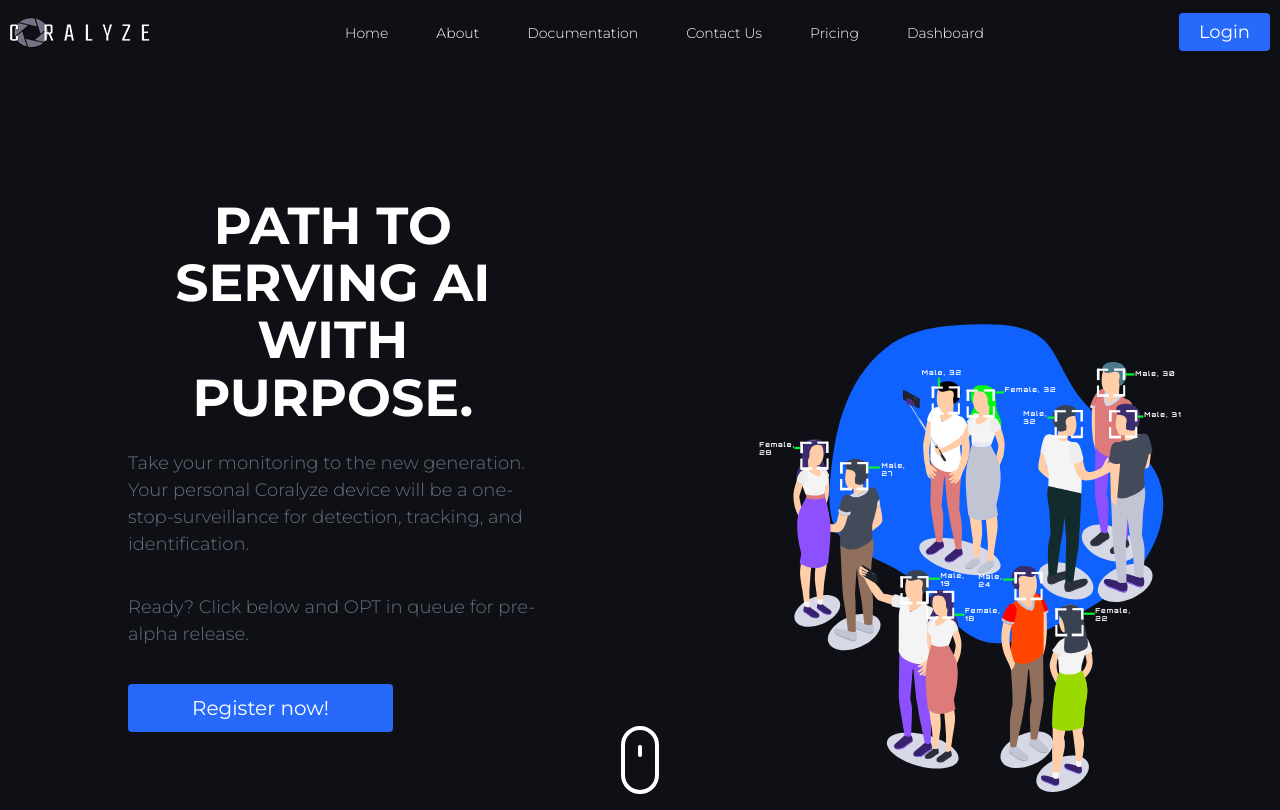
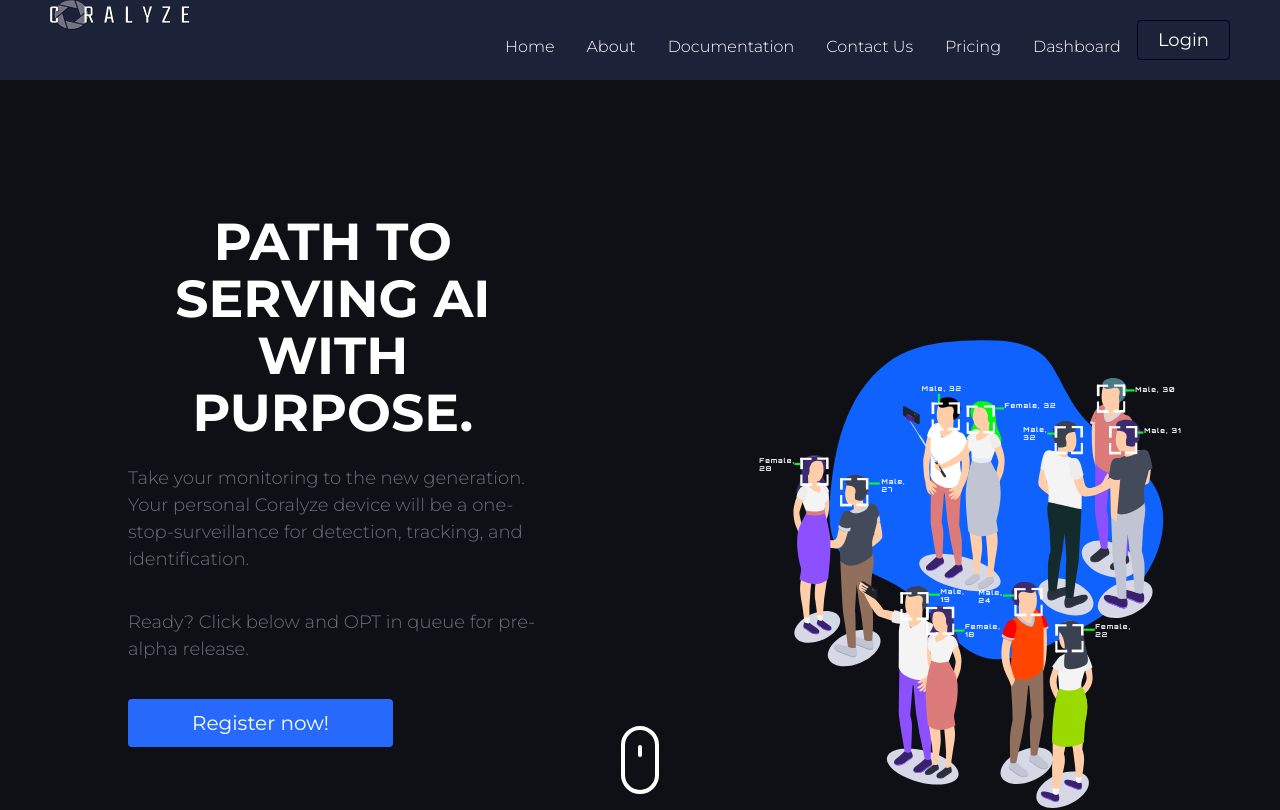
Before and after one commit to Chauster/Coralyze-Frontend, a React (Create React App) app: page / in a window 1280 px wide. Shown: the top 810 px of the page. Built offline with nearby package versions, Linux system fonts and the light colour scheme.

Commit message:
navbar change and form updates
updated the structure of the navbar, split into css and js files (eliminating embedded css), working hamburger menu

```diff
--- a/src/components/Login/loginFormSection.css
+++ b/src/components/Login/loginFormSection.css
@@ -3,12 +3,13 @@
   justify-content: center;
   display: flex;
   padding: 5%;
+  width: auto;
 }
 
 .form {
   display: flex;
   flex-direction: column;
-  width: 85%;
+  width: 65%;
   justify-content: center;
   align-items: center;
 }
@@ -17,13 +18,13 @@
   font-size: 2rem;
   text-transform: uppercase;
   text-align: start;
-  width: 80%;
+  /* width: 80%; */
   margin-bottom: 1rem;
 }
 
 .form__inputs {
   margin-bottom: 0.5rem;
-  width: 80%;
+  /* width: 80%; */
   padding: 2px;
 }
 
@@ -44,7 +45,7 @@
   outline: none;
   border-radius: 2px;
   height: 40px;
-  width: 100%;
+  /* width: 100%; */
   border: none;
 }
 
@@ -54,9 +55,18 @@
 }
 
 .form__btn {
-  width: 80%;
+  /* width: 80%; */
   height: 50px;
   margin-top: 10px;
+}
+
+.form__register {
+  margin-top: 10px;
+  /* margin-bottom: 10px; */
+  padding-top: 10px;
+  font-size: 1rem;
+  justify-content: center;
+  text-align: center;
 }
 
 /* .form__inputs i {
--- a/src/components/Login/loginFormSection.js
+++ b/src/components/Login/loginFormSection.js
@@ -1,4 +1,5 @@
 import React from 'react';
+import { Link } from 'react-router-dom';
 import { Button } from '../Button';
 import './loginFormSection.css';
 
@@ -35,8 +36,16 @@
           </div>
           <div className="form__btn">
             <Button buttonSize="btn--wide" buttonColor="blue" type="submit">
-              Submit
+              Login
             </Button>
+          </div>
+          <div className="form__register">
+            <p>No account? Don't worry.</p>
+            <Link to="/register">
+              <Button buttonSize="btn--small" buttonColor="blue">
+                Create a new account here.
+              </Button>
+            </Link>
           </div>
         </form>
       </div>
--- /dev/null
+++ b/src/components/Navbar.css
@@ -0,0 +1,165 @@
+.navbar__container {
+  background: #1c2237;
+  height: 80px;
+  display: flex;
+  justify-content: center;
+  align-items: center;
+  font-size: 1rem;
+  position: sticky;
+  top: 0;
+  z-index: 999;
+}
+
+.navbar__wrapper {
+  display: flex;
+  justify-content: space-between;
+  height: 80px;
+}
+
+.wrapper {
+  z-index: 1;
+  width: 100%;
+  max-width: 1300px;
+  margin-right: auto;
+  margin-left: auto;
+  padding-right: 50px;
+  padding-left: 50px;
+}
+
+.logo {
+  justify-self: start;
+  cursor: pointer;
+  text-decoration: none;
+  font-size: 2rem;
+  display: flex;
+  align-items: center;
+}
+
+.nav__menu {
+  display: flex;
+  align-items: center;
+  justify-content: center;
+  list-style: none;
+  text-align: center;
+  justify-content: end;
+}
+
+.nav__item {
+  height: 80px;
+  border-bottom: 2px solid transparent;
+}
+
+.nav__item:hover {
+  border-bottom: 2px solid #3e74ff;
+}
+
+.nav__links {
+  color: #fff;
+  display: flex;
+  align-items: center;
+  text-decoration: none;
+  padding: 0.5rem 1rem;
+  height: 100%;
+}
+
+.fa-bars {
+  color: #fff;
+}
+
+.menu__icon {
+  display: none;
+}
+
+/* .btn__container {
+  display: flex;
+  align-items: center;
+  justify-content: space-between;
+} */
+
+/* @media screen and (max-width: 768px) {
+  .navbar__container {
+    display: block;
+    position: absolute;
+    top: 10px;
+    right: 10px;
+    font-size: 1.8rem;
+    cursor: pointer;
+  }
+} */
+
+@media screen and (max-width: 960px) {
+  .NavbarItems {
+    position: relative;
+  }
+
+  .nav__menu {
+    display: flex;
+    flex-direction: column;
+    width: 100%;
+    height: 90vh;
+    position: absolute;
+    top: 80px;
+    left: -100%;
+    opacity: 1;
+    transition: all 0.5s ease;
+  }
+
+  .nav__menu.active {
+    background: #1c2237;
+    left: 0;
+    opacity: 1;
+    transition: all 0.6s ease;
+    z-index: 1;
+  }
+
+  .nav__links {
+    text-align: center;
+    padding: 2rem;
+    width: 100%;
+    display: table;
+  }
+
+  .nav__links:hover {
+    color: #3e74ff;
+    transform: scale(1.2);
+    transition: all 0.3s ease;
+  }
+
+  .nav__item:hover {
+    border: none;
+  }
+
+  .nav__item {
+    width: 100%;
+  }
+
+  .logo {
+    position: absolute;
+    top: 0;
+    left: 0;
+    transform: translate(25%, 50%);
+  }
+
+  .menu__icon {
+    display: block;
+    position: absolute;
+    top: 0;
+    right: 0;
+    transform: translate(-100%, 60%);
+    font-size: 1.8rem;
+    cursor: pointer;
+  }
+
+  .fa-times {
+    color: #fff;
+    font-size: 2rem;
+  }
+
+  .nav__btn {
+    display: flex;
+    justify-content: center;
+    align-items: center;
+    width: 100%;
+    height: 120px;
+  }
+}
--- a/src/components/Navbar.js
+++ b/src/components/Navbar.js
@@ -1,112 +1,117 @@
-import React from 'react';
+import React, { useState, useEffect } from 'react';
+import { Link } from 'react-router-dom';
 import logo from '../images/logo-2.png';
-import styles from 'styled-components';
-import { Link } from 'react-router-dom';
-import { FaBars } from 'react-icons/fa';
+import { FaBars, FaTimes } from 'react-icons/fa';
 import { Button } from './Button';
+import './Navbar.css';
+import { IconContext } from 'react-icons/lib';
 
-const NavbarContainer = styles.div`
-margin: 0;
-padding: 10px;
-line-height: 1.3;
-font-family: Montserrat;
-font-weight: 300;
-display: flex;
-justify-content: space-between;
-`;
-const NavbarWrapper = styles.div`
-width: 1920px;
-height: 100%;
-margin: 0 auto;
-z-index: 20;
-display: flex;
-position: relative;
-align-items: center;
-justify-content: space-between;
-`;
-const Logo = styles.img`
-padding-top: 8px;
-padding-left: 10px
-width: 140px;
-height: 30px;
-max-width: 100% !important;
-`;
-const Nav = styles.nav`
-position: relative;
-@media screen and (max-width: 768px) { // Experimental Mobile menu
-    display: none;
+function Navbar() {
+  const [click, setClick] = useState(false);
+  const [button, setButton] = useState(true);
+
+  const handleClick = () => setClick(!click);
+  const closeMobileMenu = () => setClick(false);
+
+  const showButton = () => {
+    if (window.innerWidth <= 960) {
+      setButton(false);
+    } else {
+      setButton(true);
     }
-`;
-const NavLink = styles(Link)`
-padding: 1.0625rem 1.5rem;
-color: #fff;
-font-size: 0.875rem;
-text-decoration: none;
+  };
 
-&:hover {
-    color: #3E74FF;
-}
-`;
-const ButtonContainer = styles.div`
-display: flex;
-align-items: center;
-justify-content: space-between;
-`;
-// const Button = styles.div`
-// padding: 0.875rem 2.1875rem;
-// border-radius: 5px;
-// border: 0;
-// color: white;
-// font-weight: 400;
-// cursor: pointer;
-// background: #007cff;
-// font-size: 0.875rem;
-// -webkit-transition: opacity 300ms ease-in-out;
-// transition: opacity 300ms ease-in-out;
-// @media screen and (max-width: 768px) { // Experimental Mobile menu
-//     display: none;
-//   }
-// `;
-const Spans = styles(FaBars)`
-display: none;
-color: #fff;
+  useEffect(() => {
+    showButton();
+  }, []);
 
-@media screen and (max-width: 768px) {
-    display: block;
-    position: absolute;
-    top: 10px;
-    right: 10px;
-    font-size: 1.8rem;
-    cursor: pointer;
-}
-`;
+  window.addEventListener('resize', showButton);
 
-const Navbar = () => {
   return (
-    <NavbarContainer>
-      <NavbarWrapper>
+    <>
+      <IconContext.Provider value={{ color: '#fff' }}>
+        <div className="navbar__container">
+          <div className="navbar__wrapper wrapper">
             <a href="/">
-          <Logo src={logo} alt="Coralyze" />
+              <img className="logo" src={logo} alt="Coralyze" />
             </a>
-        <Nav>
-          <NavLink to="/">Home</NavLink>
-          <NavLink to="/about">About</NavLink>
-          <NavLink to="/documentation">Documentation</NavLink>
-          <NavLink to="/contact">Contact Us</NavLink>
-          <NavLink to="/pricing">Pricing</NavLink>
-          <NavLink to="/dashboard">Dashboard</NavLink>
-        </Nav>
-        <ButtonContainer>
-          <Link to="/login">
-            <Button buttonSize="btn--medium" buttonColor="blue">
+            <div className="menu__icon" onClick={handleClick}>
+              {click ? <FaTimes /> : <FaBars />}
+            </div>
+            <ul className={click ? 'nav__menu active' : 'nav__menu'}>
+              <li className="nav__item">
+                <Link to="/" className="nav__links" onClick={closeMobileMenu}>
+                  Home
+                </Link>
+              </li>
+              <li className="nav__item">
+                <Link
+                  to="/about"
+                  className="nav__links"
+                  onClick={closeMobileMenu}
+                >
+                  About
+                </Link>
+              </li>
+              <li className="nav__item">
+                <Link
+                  to="/documentation"
+                  className="nav__links"
+                  onClick={closeMobileMenu}
+                >
+                  Documentation
+                </Link>
+              </li>
+              <li className="nav__item">
+                <Link
+                  to="/contact"
+                  className="nav__links"
+                  onClick={closeMobileMenu}
+                >
+                  Contact Us
+                </Link>
+              </li>
+              <li className="nav__item">
+                <Link
+                  to="/pricing"
+                  className="nav__links"
+                  onClick={closeMobileMenu}
+                >
+                  Pricing
+                </Link>
+              </li>
+              <li className="nav__item">
+                <Link
+                  to="/dashboard"
+                  className="nav__links"
+                  onClick={closeMobileMenu}
+                >
+                  Dashboard
+                </Link>
+              </li>
+              <li className="nav__btn">
+                {button ? (
+                  <Link to="/login" className="btn__container">
+                    <Button buttonStyle="btn--outline">Login</Button>
+                  </Link>
+                ) : (
+                  <Link
+                    to="/login"
+                    className="btn__container"
+                    onClick={closeMobileMenu}
+                  >
+                    <Button buttonStyle="btn--outline" buttonSize="btn--mobile">
                       Login
                     </Button>
                   </Link>
-        </ButtonContainer>
-      </NavbarWrapper>
-      <Spans />
-    </NavbarContainer>
+                )}
+              </li>
+            </ul>
+          </div>
+        </div>
+      </IconContext.Provider>
+    </>
   );
-};
+}
 
 export default Navbar;
--- a/src/components/Register/registerFormSection.js
+++ b/src/components/Register/registerFormSection.js
@@ -94,7 +94,7 @@
           </div>
           <div className="form__btn">
             <Button buttonSize="btn--wide" buttonColor="blue" type="submit">
-              Submit
+              Register Now
             </Button>
           </div>
         </form>
```
Also changed, not shown: src/components/HomePage/Footer.css (+5 -4 lines). Lines whose indentation alone changed are shown as unchanged.
